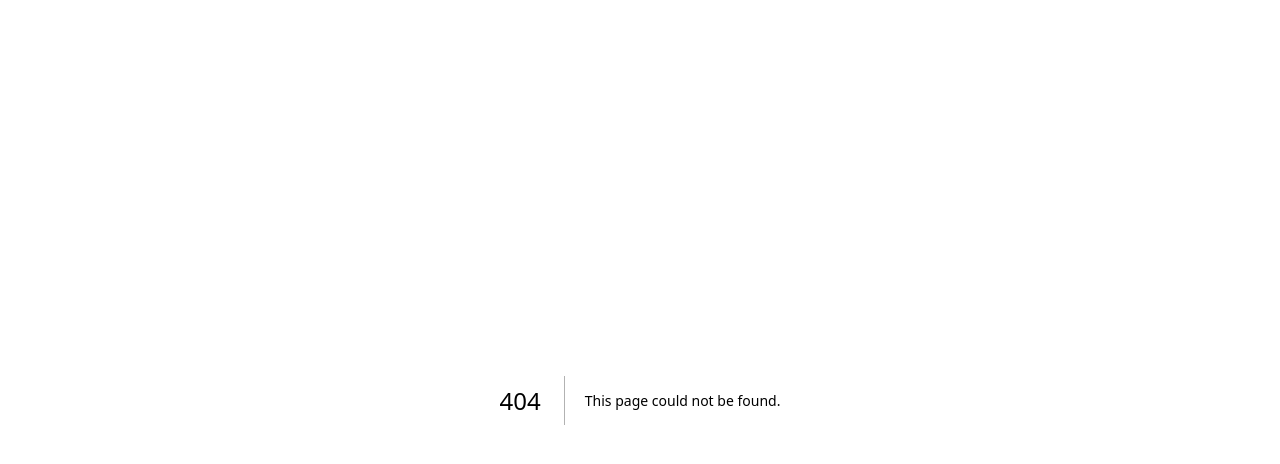
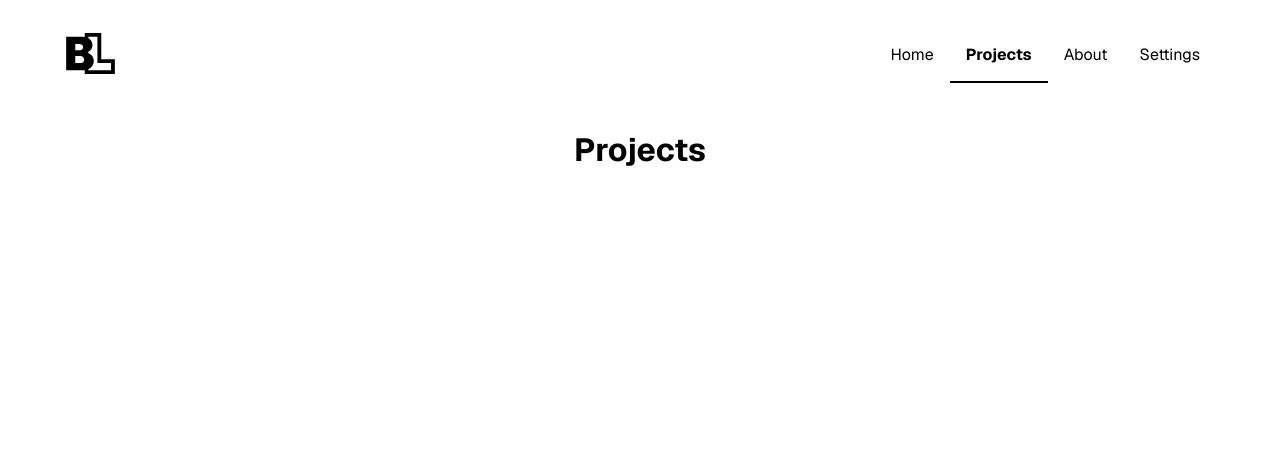
Before and after one commit to qudwl/qudwl.github.io, a Next.js app: page /projects in a window 1280 px wide. Before the commit this address had no page. Shown: the top 464 px of the page. Built offline with nearby package versions, Linux system fonts and the light colour scheme.

Commit message:
feat: add demo links

```diff
--- a/package.json
+++ b/package.json
@@ -9,6 +9,8 @@
     "lint": "next lint"
   },
   "dependencies": {
+    "@mantine/core": "^7.17.1",
+    "@mantine/hooks": "^7.17.1",
     "next": "15.1.7",
     "react": "^19.0.0",
     "react-dom": "^19.0.0"
@@ -20,6 +22,9 @@
     "@types/react-dom": "^19",
     "eslint": "^9",
     "eslint-config-next": "15.1.7",
+    "postcss": "^8.5.3",
+    "postcss-preset-mantine": "^1.17.0",
+    "postcss-simple-vars": "^7.0.1",
     "sass": "^1.84.0",
     "typescript": "^5"
   }
--- /dev/null
+++ b/src/app/about/page.tsx
@@ -0,0 +1,5 @@
+export default function Page() {
+    return <div>
+        <h1>About</h1>
+    </div>
+}
--- a/src/app/layout.tsx
+++ b/src/app/layout.tsx
@@ -1,5 +1,6 @@
 import type { Metadata } from "next";
 import { Geist, Geist_Mono } from "next/font/google";
+import Header from "@/components/Header";
 import "./global.scss"
 
 const geistSans = Geist({
@@ -25,6 +26,7 @@ export default function RootLayout({
   return (
     <html lang="en">
       <body className={`${geistSans.variable} ${geistMono.variable}`}>
+      <Header />
         {children}
       </body>
     </html>
--- a/src/app/page.tsx
+++ b/src/app/page.tsx
@@ -1,10 +1,9 @@
-import Header from "@/components/Header";
 import Home from "@/views/Home"
 
 export default function Page() {
   return (
     <>
-      <Header />
+
       <Home />
     </>
   );
--- /dev/null
+++ b/src/app/projects/page.tsx
@@ -0,0 +1,5 @@
+export default function Page() {
+    return <div>
+        <h1>Projects</h1>
+    </div>
+}
--- /dev/null
+++ b/src/app/settings/page.tsx
@@ -0,0 +1,5 @@
+export default function Page() {
+    return <div>
+        <h1>Settings</h1>
+    </div>
+}
--- a/src/components/Card/Card.tsx
+++ b/src/components/Card/Card.tsx
@@ -5,7 +5,7 @@ import styles from "./Card.module.scss"
 const Card: React.FC<CardProps> = ({ as, children, gridStart, gridEnd }) => {
     const Component = as || "div";
 
-    return <Component className={styles.card} style={{ gridColumnStart: gridStart, gridColumnEnd: gridEnd }}>
+    return <Component className={styles.card} style={{ gridColumnStart: gridStart, gridColumnEnd: gridEnd,  }}>
         {children}
     </Component>
 }
--- a/src/components/Header/components/HeaderMenu/HeaderMenu.module.scss
+++ b/src/components/Header/components/HeaderMenu/HeaderMenu.module.scss
@@ -4,12 +4,14 @@
     font-family: var(--font-geist-sans);
     font-size: 16px;
     padding: 16px;
+    color: #000;
+    text-decoration: none;
 
     &:hover {
         cursor: pointer;
     }
 
-    &[aria-selected="true"] {
+    &[aria-current="true"] {
         font-weight: bold;
         border-bottom: 2px solid #000;
     }
--- a/src/components/Header/components/HeaderMenu/HeaderMenu.tsx
+++ b/src/components/Header/components/HeaderMenu/HeaderMenu.tsx
@@ -1,16 +1,22 @@
+"use client";
+
+import Link from 'next/link'
 import styles from './HeaderMenu.module.scss'
+import { usePathname } from "next/navigation";
 
 const HeaderMenu = () => {
 
     const items = [
-        { label: 'Home', selected: true },
-        { label: 'Projects', selected: false },
-        { label: 'About', selected: false },
-        { label: 'Settings', selected: false },
+        { label: 'Home', link: '/' },
+        { label: 'Projects',  link: '/projects' },
+        { label: 'About',  link: '/about' },
+        { label: 'Settings', link: '/settings' },
     ]
 
+    const path = usePathname();
+
     return <nav role="tablist">
-        {items.map((item, index) => <button className={styles.tab} key={index} aria-selected={item.selected} role="tab">{item.label}</button>)}
+        {items.map((item, index) => <Link href={item.link} className={styles.tab} key={index} aria-current={path === item.link} role="tab">{item.label}</Link>)}
     </nav>
 }
 
--- a/src/views/Home/Home.tsx
+++ b/src/views/Home/Home.tsx
@@ -1,11 +1,13 @@
 import Card from "@/components/Card"
+import Image from "next/image"
 
 import styles from "./Home.module.scss"
 
 const Home = () => {
     return <main className={styles.main}>
         <Card gridStart={1} gridEnd={3}>Hello there!</Card>
-        <Card gridStart={3}>Picture</Card>
+        <Card gridStart={3}>
+        </Card>
         <Card gridStart={1}>About</Card>
         <Card gridStart={2} gridEnd={-1}>Projects</Card>
     </main>
```
Also changed, not shown: 1 other file (tests, documents, lock files or other folders).
